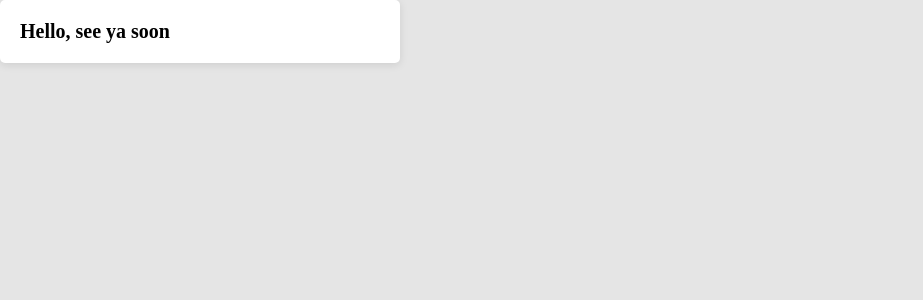
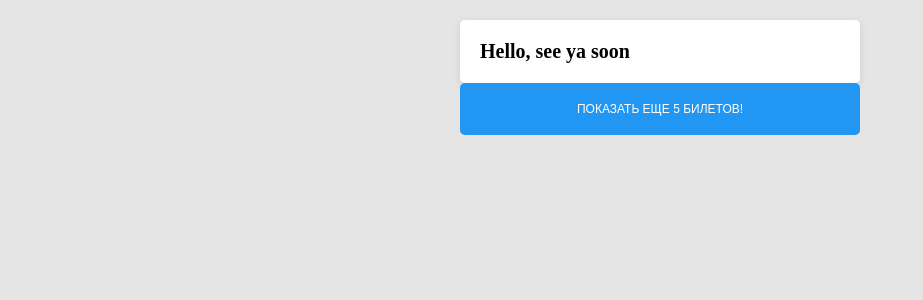
Before and after one commit to yurimikushov/airline-tickets, a React (Create React App) app: page / in a window 1280 px wide. Shown: the top 300 px of the page, without its empty margins (0-923 px from the left). Built offline with nearby package versions, Linux system fonts and the light colour scheme.

Commit message:
feat: added `Button` component

```diff
--- a/src/App.tsx
+++ b/src/App.tsx
@@ -1,10 +1,15 @@
-import { Card } from './components'
+import { Button, Card } from './components'
 import './App.css'
 
 const App = () => (
-  <Card style={{ width: '400px', padding: '20px' }}>
-    <div className='greeting'>Hello, see ya soon</div>
-  </Card>
+  <div style={{ padding: '20px', maxWidth: '400px', margin: '0 auto' }}>
+    <Card style={{ width: '400px', padding: '20px' }}>
+      <div className='greeting'>Hello, see ya soon</div>
+    </Card>
+    <Button style={{ width: '400px' }} onClick={() => console.log('Click')}>
+      Показать еще 5 билетов!
+    </Button>
+  </div>
 )
 
 export default App
--- /dev/null
+++ b/src/components/Button/Button.css
@@ -0,0 +1,20 @@
+.btn {
+  padding: 1rem;
+
+  transition: background-color 0.2s;
+
+  text-transform: uppercase;
+
+  color: var(--color-white);
+
+  border: none;
+  border-radius: 5px;
+  background-color: var(--color-primary);
+
+  font-size: 0.75rem;
+  line-height: 1.25rem;
+}
+
+.btn:hover {
+  background-color: var(--color-primary-hover);
+}
--- /dev/null
+++ b/src/components/Button/Button.tsx
@@ -0,0 +1,11 @@
+import cn from 'classnames'
+import { ButtonProps } from './Button.props'
+import './Button.css'
+
+const Button = ({ className, children, ...props }: ButtonProps) => (
+  <button className={cn(className, 'btn')} {...props}>
+    {children}
+  </button>
+)
+
+export { Button }
--- a/src/components/index.ts
+++ b/src/components/index.ts
@@ -1 +1,2 @@
 export { Card } from './Card/Card'
+export { Button } from './Button/Button'
--- a/src/index.css
+++ b/src/index.css
@@ -6,6 +6,7 @@
 
 :root {
   --color-primary: #2196f3;
+  --color-primary-hover: #1487e2;
   --color-white: #fff;
   --color-black: #4a4a4a;
   --color-gray-light: #e5e5e5;
```
Also changed, not shown: src/components/Button/Button.props.ts (added, +7 -0 lines).
